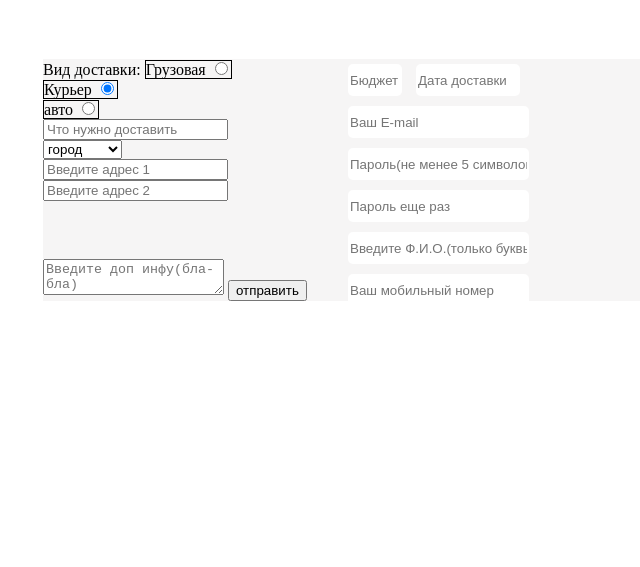
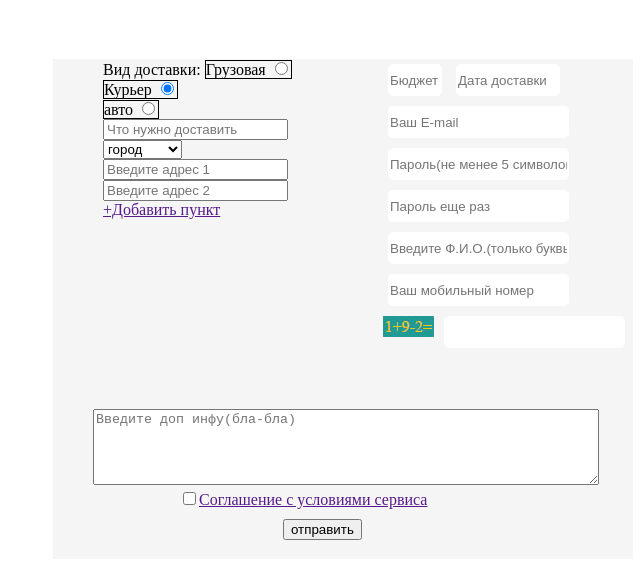
Before and after one commit to avelsh/form_freecourier, a plain HTML site: page index.html in a window 1280 px wide. Shown: the part 241-808 px from the top of the page, without its empty margins (297-937 px from the left). Drawn offline with Linux system fonts and the light colour scheme.

Commit message:
corrections

```diff
--- a/index.html
+++ b/index.html
@@ -26,6 +26,7 @@
                 </select><br>
                 <input type="search" placeholder="Введите адрес 1"><br>
                 <input type="search" placeholder="Введите адрес 2"><br>
+                <a href="">+Добавить пункт</a>
         </div>
         <div class="inside-container2">
             <input type="text" placeholder="Бюджет" class="cell1">
@@ -35,10 +36,13 @@
             <input type="password" placeholder="Пароль еще раз"><br>
             <input type="text" placeholder="Введите Ф.И.О.(только буквы)"><br>
             <input type="text" placeholder="Ваш мобильный номер"><br>
+            <img src="images/1111.jpg" alt="фото чисел">
+            <input type="text">
         </div>
         <div>
             <textarea placeholder="Введите доп инфу(бла-бла)"></textarea>
-            <input type="submit" value="отправить">
+            <input type="checkbox" value="a1" name="text" class="consent"><a href="">Соглашение с условиями сервиса</a><br>
+            <input type="submit" value="отправить" id="center">
         </div>
         </form>
     </div>
--- a/main.css
+++ b/main.css
@@ -6,11 +6,21 @@
 	width: 100px;
 }
 
+.consent {
+	margin-left: 130px;
+}
+
+#center {
+	margin-left: 230px;
+	margin-top: 10px;
+}
+
 .container {
 	background-color: #f6f5f5;
+	height: 500px;
 	margin: 0 auto;
 	margin-top: 300px;
-	width: 600px;
+	width: 580px;
 }
 
 input[type="text"], input[type="password"] {
@@ -24,19 +34,27 @@ input[type="text"], input[type="password"] {
 	background-color: #f6f5f5;
 	display: inline-block;
 	float: left;
-	height: 200px;
-	width: 300px;
+	padding-left: 50px;
+	height: 350px;
+	width: 250px;
 }
 
 .inside-container2 {
 	background-color: #f6f5f5;
 	display: inline-block;
 	float: right;
-	height: 200px;
-	width: 300px;
+	height: 350px;
+	width: 250px;
 }
 
 label {
 	background-color:#f6f5f5;
 	border: 1px solid #000;
 }
+
+textarea {
+	height: 70px;
+	margin: 0 auto;
+	margin-left: 40px;
+	width: 500px;
+}
```
Also changed, not shown: Images/1111.jpg (added).
